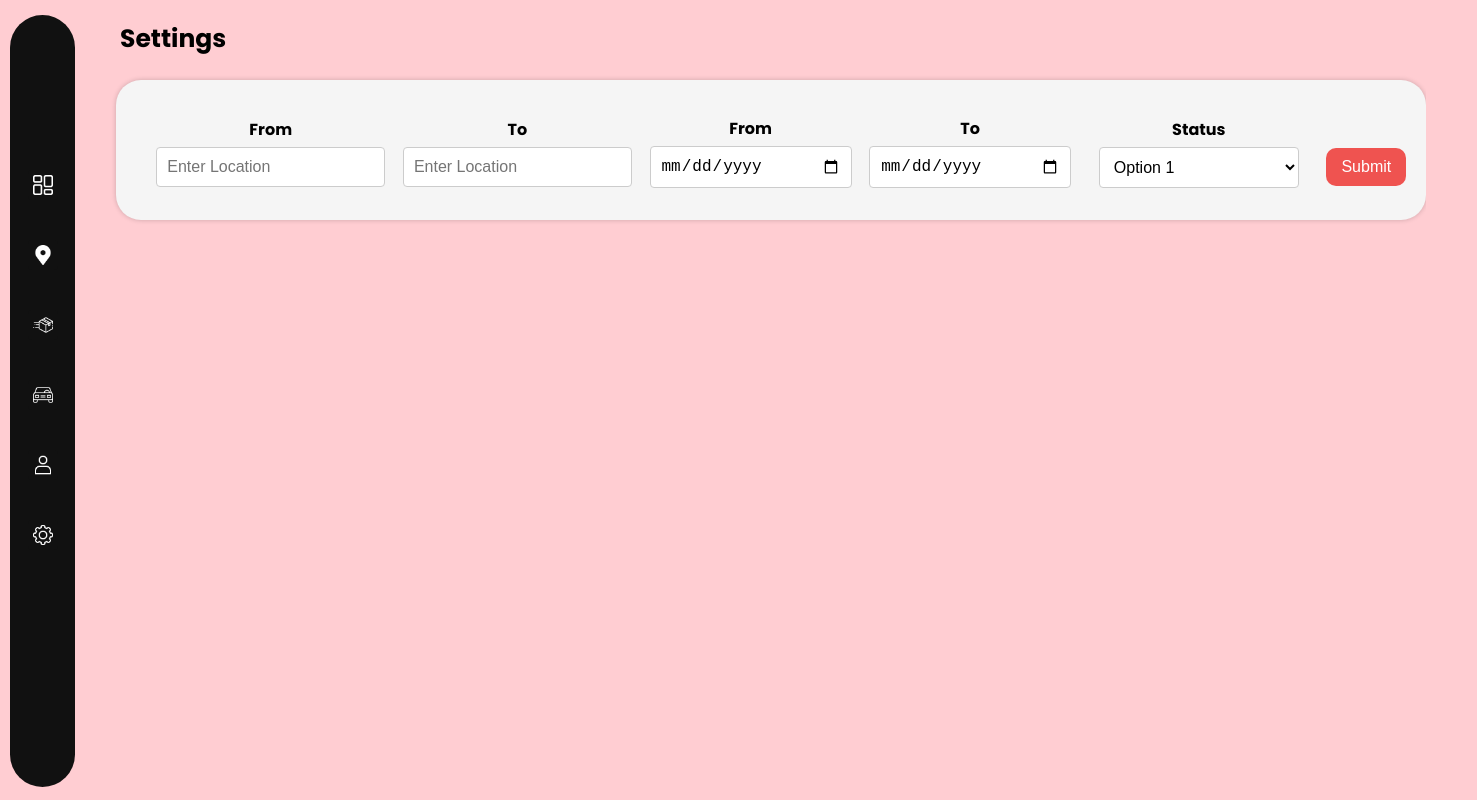
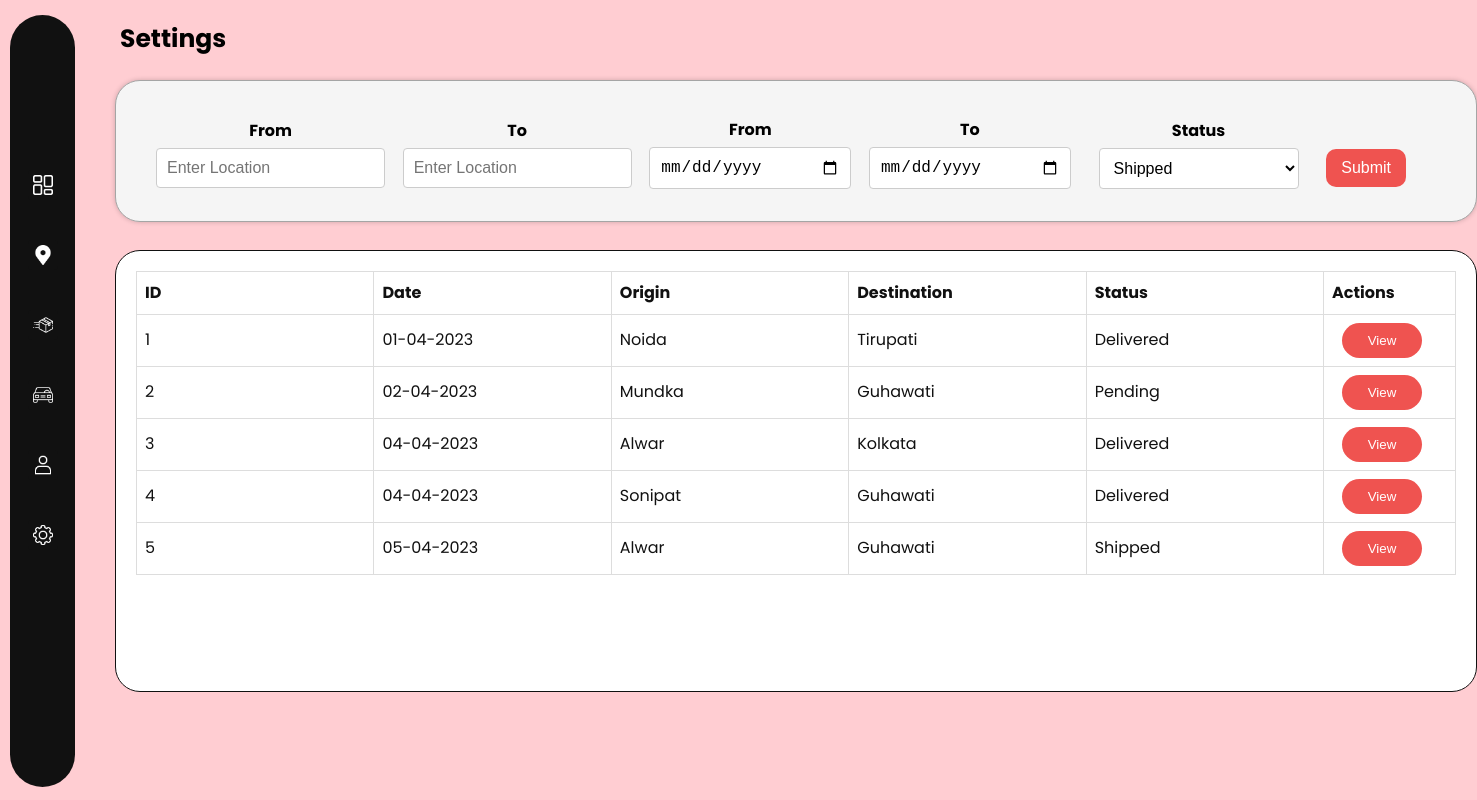
Before and after one commit to priyanshug01/Delivery-Tracking, a React (Create React App) app: page /settings in a window 1280 px wide. Shown: the whole page, 1477 px wide, since content can reach past the window. Built offline with nearby package versions, Linux system fonts and the light colour scheme.

Commit message:
Added Details Page

```diff
--- a/src/App.js
+++ b/src/App.js
@@ -7,6 +7,7 @@ import Dashboard from './pages/dashboard';
 import Location from './pages/location';
 import Vehicles from './pages/vehicles';
 import Settings from './pages/settings';
+import Details from './pages/details';
 import NavBar from './components/navbar';
 
 function App() {
@@ -22,6 +23,7 @@ function App() {
           <Route path="/vehicles" element={<Vehicles />} />
           <Route path="/accounts" element={<Account />} />
           <Route path="/settings" element={<Settings />} />
+          <Route path="/details" element={<Details />} />
         </Routes>
       </div>
     </Router>
--- /dev/null
+++ b/src/pages/details.js
@@ -0,0 +1,42 @@
+import React, { useState } from 'react';
+import '../styles/details.css';
+
+const Details = () => {
+
+    const [data] = useState([
+        { id: '1', header1: 'Date', value1: '2023-08-26', header2: 'Vehicle no', value2: 'NL01AF3270', header3: 'Date', value3: '2023-08-26' },
+        { id: '2', header1: 'Client Name', value1: 'OM LOGISTICS', header2: 'Vehicle Reported at Hub', value2: '01-04-2023', header3: 'Date', value3: '2023-08-26'  },
+        { id: '3', header1: 'POC Name', value1: 'Nikhil', header2: 'Vehicle Departed at Hub', value2: '02-04-2023', header3: 'Date', value3: '2023-08-26'  },
+        { id: '4', header1: 'POC No', value1: '9868856732', header2: 'Detention Days', value2: '1', header3: 'Date', value3: '2023-08-26'  },
+        { id: '5', header1: 'Vehicle Placed By', value1: 'Sunny Sir', header2: 'Supplier Name', value2: 'GOODWILL INDIA TRANS AND LOGISTICS PVT LTD', header3: 'Date', value3: '2023-08-26'  },
+        { id: '6', header1: 'Vehicle Type', value1: '32FT SXL 7MT', header2: 'Beneficiary Name', value2: 'GOODWILL INDIA TRANS AND LOGISTICS PVT LTD', header3: 'Date', value3: '2023-08-26'  },
+        { id: '7', header1: 'Origin', value1: 'Noida', header2: 'Vehicle no', value2: 'NL01AF3270', header3: 'Date', value3: '2023-08-26'  },
+        { id: '8', header1: 'Destination', value1: 'Tirupati', header2: 'Vehicle no', value2: 'NL01AF3270', header3: 'Date', value3: '2023-08-26'  },
+
+    ]);
+
+    return (
+        <>
+            <div className="heading">Details</div>
+            <div className="table-container">
+                <table className="tbl-data">
+                    <tbody>
+                        {data.map(item => (
+                            <tr key={item.id}>
+                                <th>{item.header1}</th>
+                                <td>{item.value1}</td>
+                                <th>{item.header2}</th>
+                                <td>{item.value2}</td>
+                                <th>{item.header3}</th>
+                                <td>{item.value3}</td>
+                            </tr>
+
+                        ))}
+                    </tbody>
+                </table>
+            </div >
+        </>
+    );
+};
+
+export default Details;
--- a/src/pages/settings.js
+++ b/src/pages/settings.js
@@ -20,10 +20,21 @@ const Settings = () => {
         event.preventDefault();
         console.log('Submitted values:', inputValues);
         console.log('Selected option:', selectedOption);
-        window.open('./location', '_blank');
     };
 
     const inputHeaders = ['From', 'To', 'From', 'To'];
+
+    const [data] = useState([
+        { id: 1, date: '01-04-2023', origin: 'Noida', destination: 'Tirupati', status: 'Delivered' },
+        { id: 2, date: '02-04-2023', origin: 'Mundka', destination: 'Guhawati', status: 'Pending' },
+        { id: 3, date: '04-04-2023', origin: 'Alwar', destination: 'Kolkata', status: 'Delivered' },
+        { id: 4, date: '04-04-2023', origin: 'Sonipat', destination: 'Guhawati', status: 'Delivered' },
+        { id: 5, date: '05-04-2023', origin: 'Alwar', destination: 'Guhawati', status: 'Shipped' },
+    ]);
+
+    const handleView = (id) => {
+        window.open('./details', '_blank');
+    };
 
     return (
         <>
@@ -54,16 +65,44 @@ const Settings = () => {
                     <div className="dropdown-container">
                         <h3 className="dropdown-header">Status</h3>
                         <select className="dropdown" value={selectedOption} onChange={handleDropdownChange}>
-                            <option value="Option 1">Option 1</option>
-                            <option value="Option 2">Option 2</option>
-                            <option value="Option 3">Option 3</option>
+                            <option value="Option 1">Shipped</option>
+                            <option value="Option 2">Delivered</option>
+                            <option value="Option 3">Cancelled</option>
+                            <option value="Option 2">Pending</option>
                         </select>
                     </div>
                     <button className="form-button" type="submit">Submit</button>
                 </div>
             </form>
 
-
+            <div className="table-view-container">
+                <table className="table-data">
+                    <thead>
+                        <tr>
+                            <th>ID</th>
+                            <th>Date</th>
+                            <th>Origin</th>
+                            <th>Destination</th>
+                            <th>Status</th>
+                            <th>Actions</th>
+                        </tr>
+                    </thead>
+                    <tbody>
+                        {data.map(item => (
+                            <tr key={item.id}>
+                                <td>{item.id}</td>
+                                <td>{item.date}</td>
+                                <td>{item.origin}</td>
+                                <td>{item.destination}</td>
+                                <td>{item.status}</td>
+                                <td><button className="view-btn" onClick={() => handleView(item.id)}>
+                                    View
+                                </button></td>
+                            </tr>
+                        ))}
+                    </tbody>
+                </table>
+            </div>
         </>
     );
 };
--- /dev/null
+++ b/src/styles/details.css
@@ -0,0 +1,35 @@
+.heading {
+    font-size: 25px;
+    padding-left: 120px;
+    padding-top: 20px;
+    font-weight: 700;
+}
+
+.table-container {
+    padding: 20px;
+    font-size: 16px;
+    line-height: 1.6;
+    border-radius: 25px;
+    height: 550px;
+    color: #111;
+    position: absolute;
+    margin-top: 80px;
+    background: #fff;
+    width: 1320px;
+    margin-left: 115px;
+    border: 1px solid #111;
+}
+
+.tbl-data {
+    width: 100%;
+    border-collapse: collapse;
+}
+
+
+.tbl-data th,
+.tbl-data td {
+    border: 1px solid #ddd;
+    padding: 8px;
+    text-align: left;
+    width: 10%;
+}
--- a/src/styles/settings.css
+++ b/src/styles/settings.css
@@ -8,10 +8,12 @@
 .form-container {
     background-color: #f5f5f5;
     border-radius: 25px;
+    border: 1px solid #a5a5a5;
     padding: 20px;
+    position: absolute;
     box-shadow: 0px 0px 5px rgba(0, 0, 0, 0.2);
     width: 1320px;
-    margin: 80px 0 0 -110px;
+    margin: 80px 0 0 115px;
     height: 100px;
 }
 
@@ -44,7 +46,7 @@
 .form-input[type="date"] {
     width: 180px;
     cursor: text;
-  }
+}
 
 .dropdown-container {
     display: flex;
@@ -79,6 +81,49 @@
 }
 
 .form-button:hover {
-    background-color: #ffcdd2;
+    background-color: #ef9a9a;
+}
+
+.table-view-container {
+    padding: 20px;
+    font-size: 16px;
+    line-height: 1.6;
+    border-radius: 25px;
+    height: 400px;
     color: #111;
+    position: absolute;
+    margin-top: 250px;
+    background: #fff;
+    width: 1320px;
+    margin-left: 115px;
+    border: 1px solid #111;
 }
+
+.table-data {
+    width: 100%;
+    border-collapse: collapse;
+}
+
+.table-data th,
+.table-data td {
+    border: 1px solid #ddd;
+    padding: 8px;
+    text-align: left;
+    width: 18%;
+}
+
+.view-btn {
+    padding: 5px;
+    cursor: pointer;
+    border: none;
+    background-color: #ef5350;
+    color: #fff;
+    border-radius: 25px;
+    padding: 10px;
+    margin-left: 10px;
+    width: 80px;
+}
+
+.view-btn:hover {
+    background-color: #ef9a9a;
+}
--- a/src/styles/vehicles.css
+++ b/src/styles/vehicles.css
@@ -87,11 +87,6 @@
     width: 80px;
 }
 
-.edit-btn img,
-.delete-btn img {
-  margin-right: 5px;
-}
-
 .edit-btn:hover,
 .delete-btn:hover {
     background-color: #ef9a9a;
```
Also changed, not shown: src/images/view.png (added).
